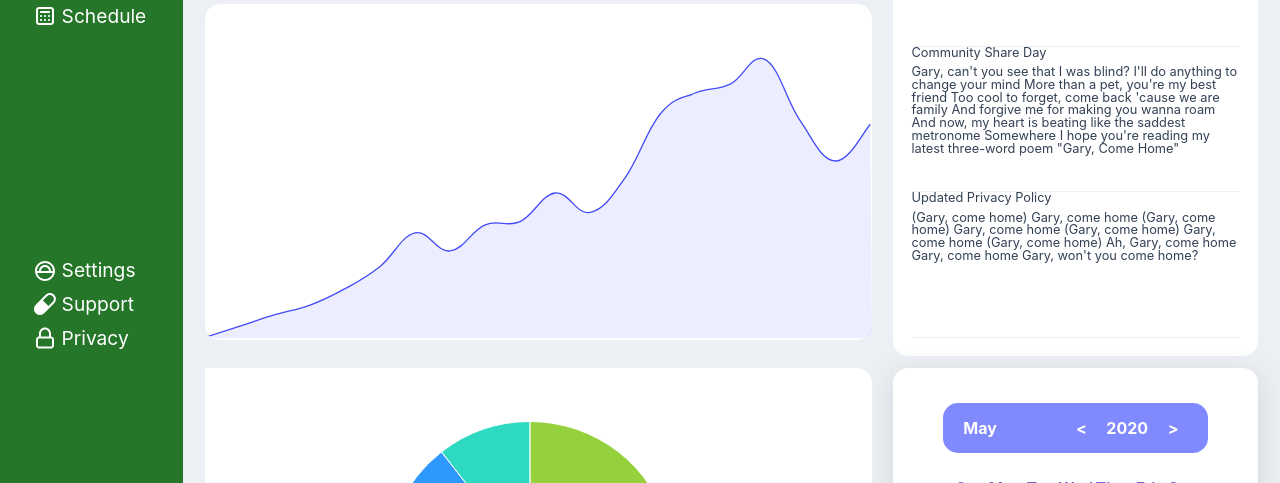
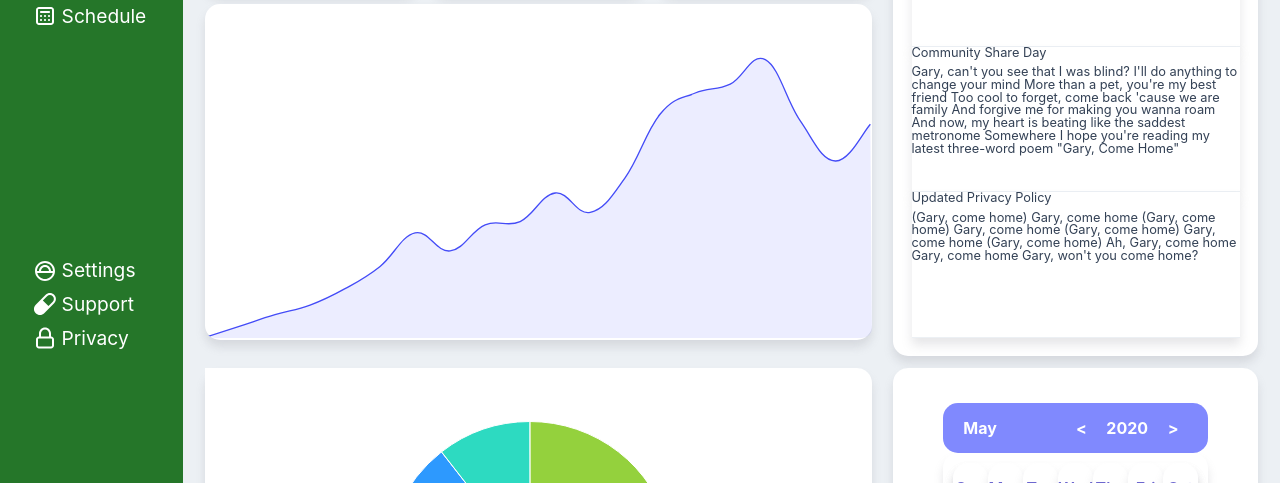
Before and after one commit to Decoldest/dashboard, a plain HTML site: page index.html in a window 1280 px wide. Shown: the part 317-800 px from the top of the page. Drawn offline with Linux system fonts and the light colour scheme; a script that the page names is missing.

Commit message:
Add shadow to content containers

```diff
--- a/style.css
+++ b/style.css
@@ -119,6 +119,7 @@ html {
 
 .content div:not(.small-charts, .calendar-header, .year-picker){
   background-color: white;
+  box-shadow: rgba(131, 131, 141, 0.2) 0px 7px 10px 0px;
 }
 
 .small-charts {
```
